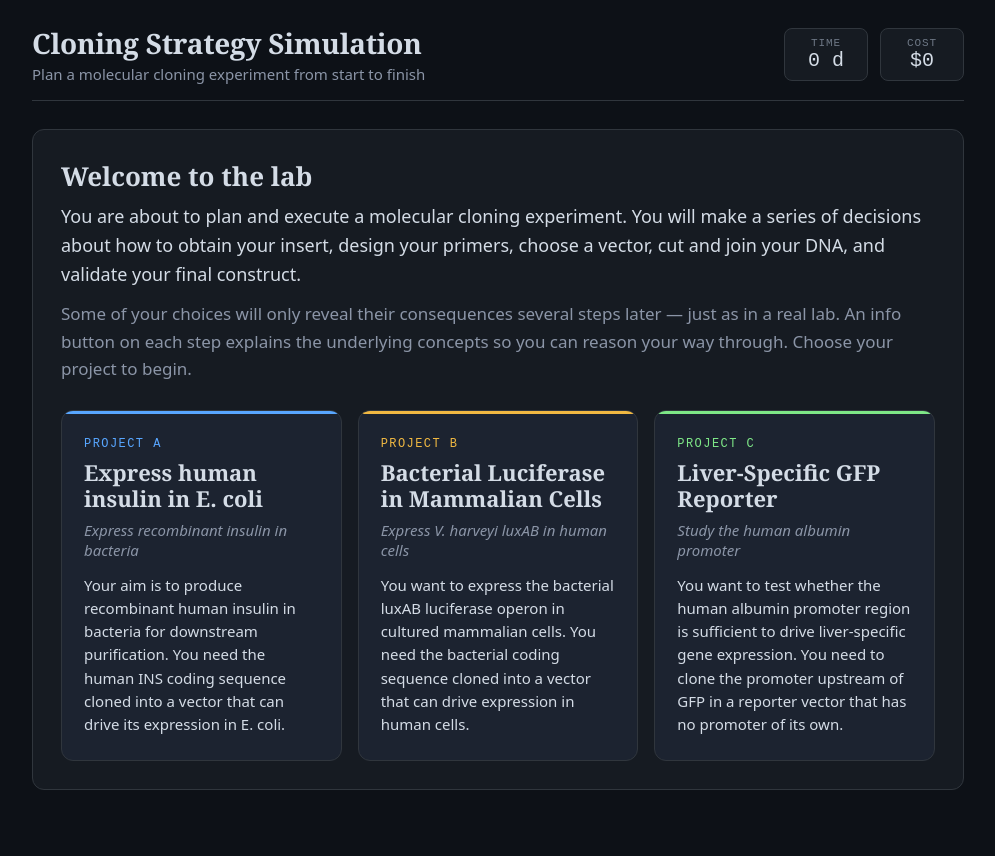
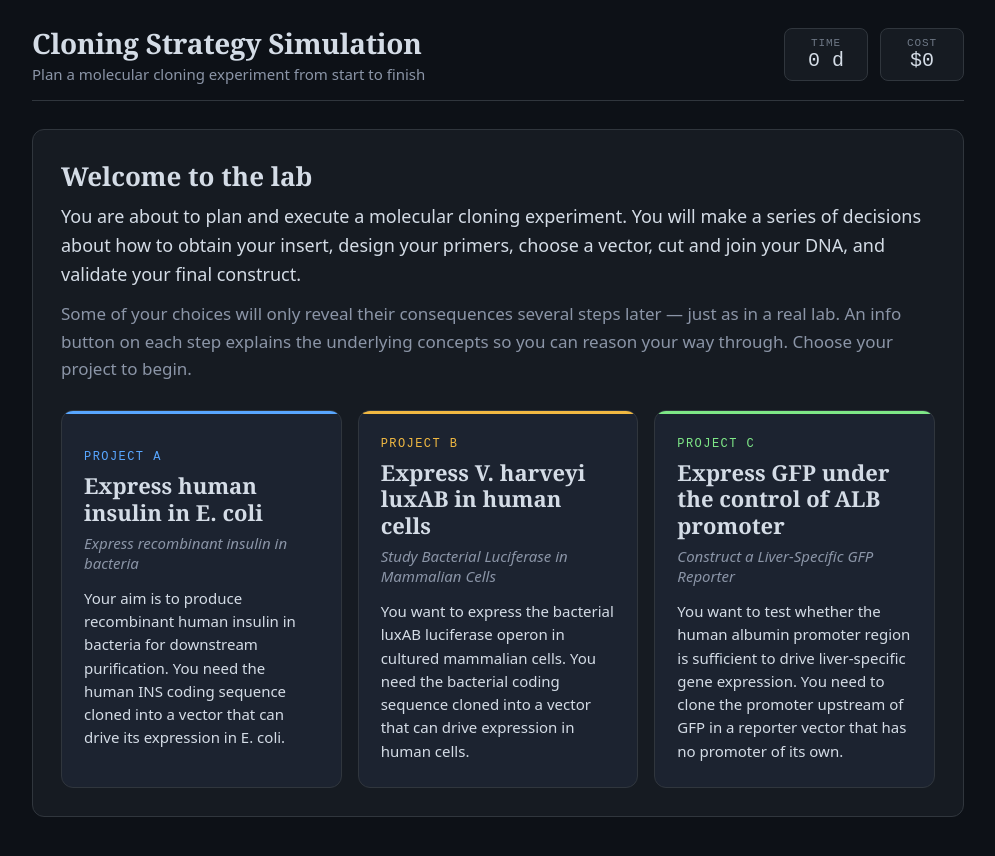
Before and after one commit to jamestsatsaronis/cloning-sim, a React (Vite) app: page / in a window 1280 px wide. Shown: the top 856 px of the page, without its empty margins (142-1137 px from the left). Built offline with nearby package versions, Linux system fonts and the light colour scheme.

Commit message:
Update CloningSimulation.jsx

```diff
--- a/src/CloningSimulation.jsx
+++ b/src/CloningSimulation.jsx
@@ -55,8 +55,8 @@ const GOALS = {
   },
   B: {
     id: 'B',
-    title: 'Bacterial Luciferase in Mammalian Cells',
-    subtitle: 'Express V. harveyi luxAB in human cells',
+    title: 'Express V. harveyi luxAB in human cells',
+    subtitle: 'Study Bacterial Luciferase in Mammalian Cells',
     body:
       'You want to express the bacterial luxAB luciferase operon in cultured mammalian cells. ' +
       'You need the bacterial coding sequence cloned into a vector that can drive expression in human cells.',
@@ -66,8 +66,8 @@ const GOALS = {
   },
   C: {
     id: 'C',
-    title: 'Liver-Specific GFP Reporter',
-    subtitle: 'Study the human albumin promoter',
+    title: 'Express GFP under the control of ALB promoter',
+    subtitle: 'Construct a Liver-Specific GFP Reporter',
     body:
       'You want to test whether the human albumin promoter region is sufficient to drive ' +
       'liver-specific gene expression. You need to clone the promoter upstream of GFP in a ' +
```
